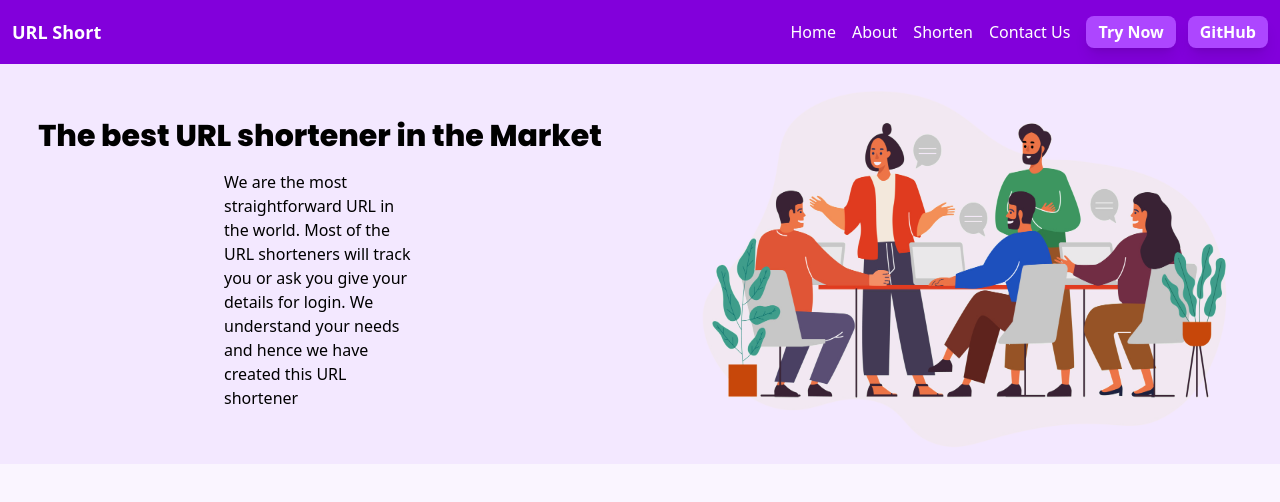
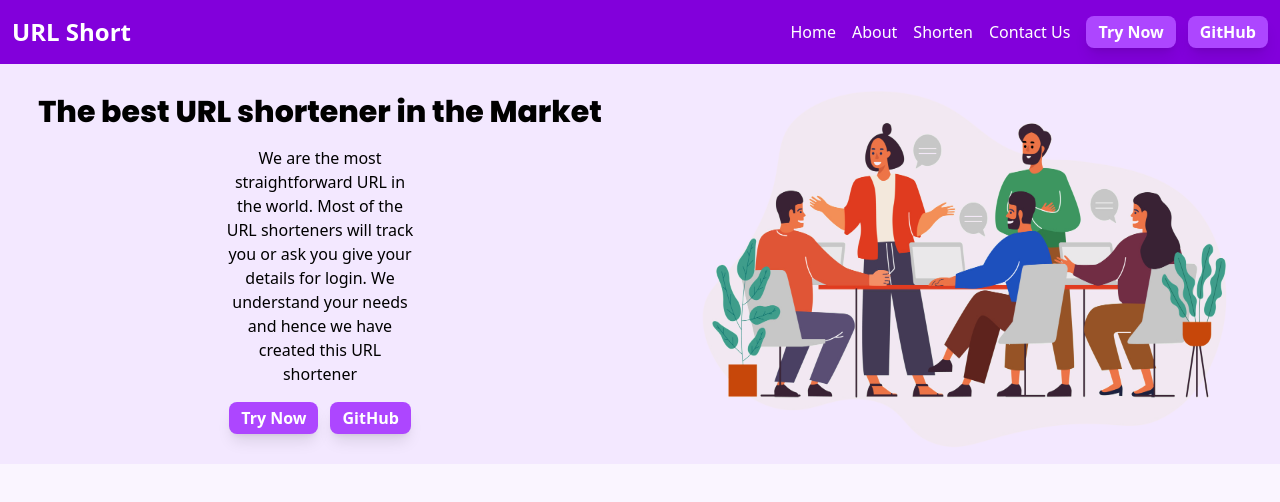
Before and after one commit to s-afrid/urlshort, a Next.js app: page / in a window 1280 px wide. Shown: the top 502 px of the page. Built offline with nearby package versions, Linux system fonts and the light colour scheme.

Commit message:
added try and github button on section 1

```diff
--- a/app/page.js
+++ b/app/page.js
@@ -1,5 +1,6 @@
 import Image from "next/image";
 import localFont from 'next/font/local';
+import Link from "next/link";
 
 const poppins = localFont(
   {
@@ -17,9 +18,13 @@ export default function Home() {
           <p className={`text-3xl font-bold ${poppins.className}`}>
           The best URL shortener in the Market
           </p>
-          <p className="px-56">
+          <p className="px-56 text-center">
             We are the most straightforward URL in the world. Most of the URL shorteners will track you or ask you give your details for login. We understand your needs and hence we have created this URL shortener
           </p>
+          <div className="flex gap-3 justify-start">
+                <Link href="/generate"><button className="bg-purple-500 shadow-lg px-3 py-1 font-bold rounded-lg text-white">Try Now</button></Link>
+                <Link href="/github"><button className="bg-purple-500 shadow-lg px-3 py-1 font-bold rounded-lg text-white">GitHub</button></Link>
+            </div>
         </div>
         <div className="flex justify-start relative">
         <Image className="mix-blend-darken" alt="an Image of a vector" src={"/vector.jpg"} fill={true} />
--- a/components/Navbar.js
+++ b/components/Navbar.js
@@ -3,7 +3,7 @@ import Link from "next/link"
 const Navbar = () => {
   return (
     <nav className='h-16 bg-purple-700 flex justify-between px-3 items-center text-white'>
-        <div className="logo font-bold text-lg">
+        <div className="logo font-bold text-2xl">
             URL Short
         </div>
         <ul className='flex justify-center items-center gap-4'>
```
